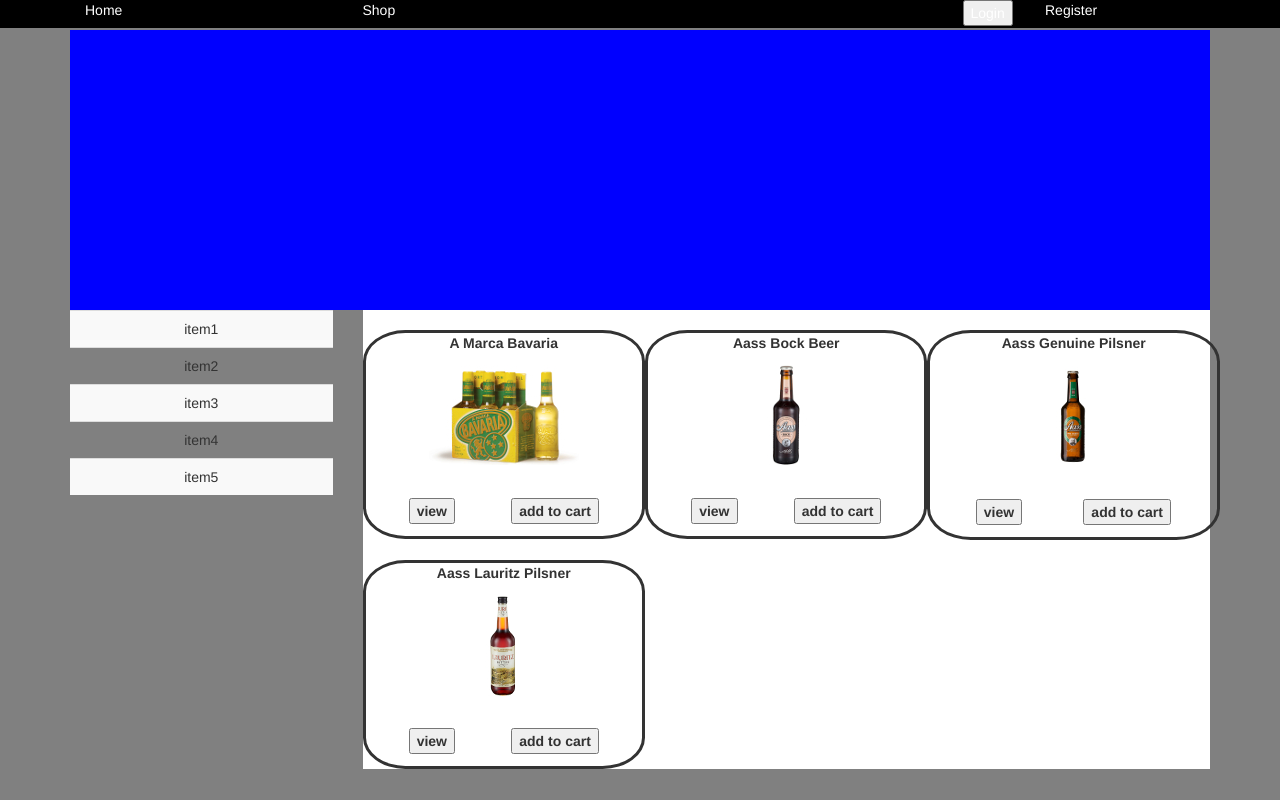
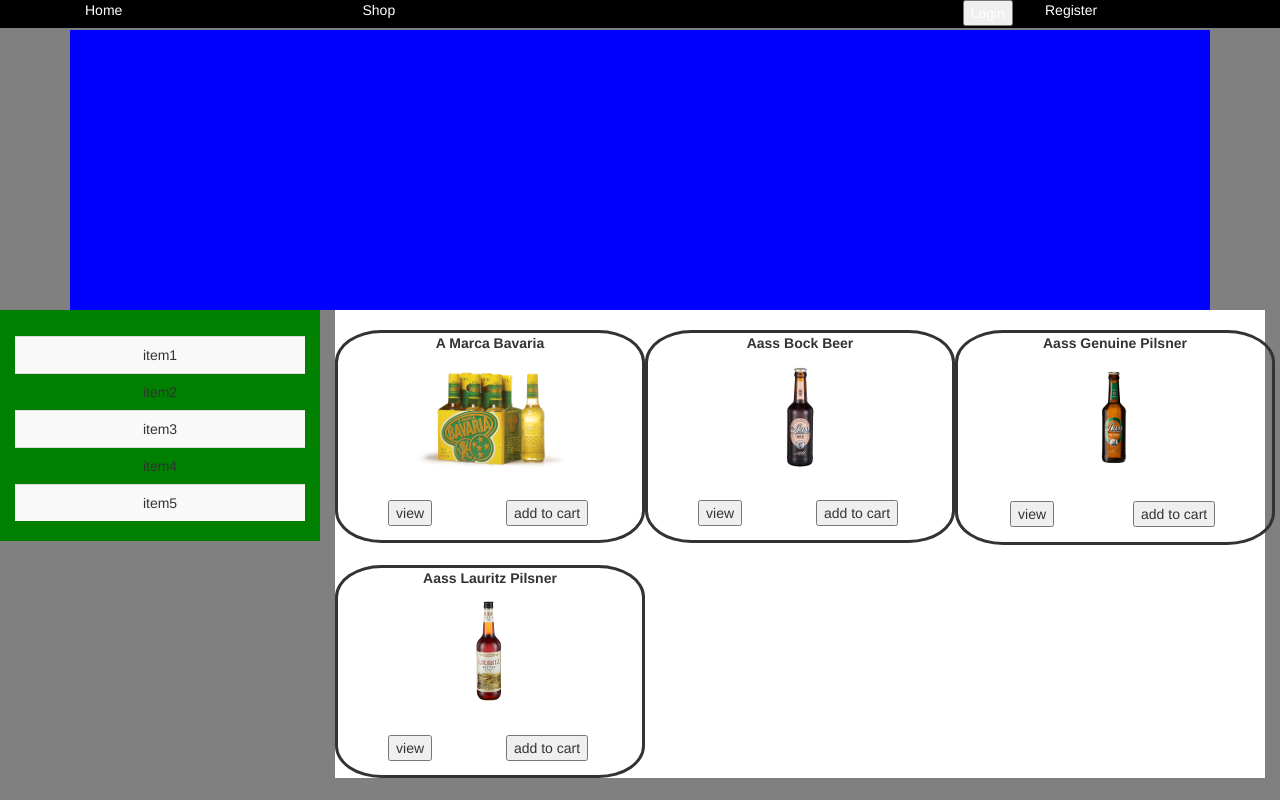
Before and after one commit to garvins84/BeerHub, a PHP site: page /shop.php in a window 1280 px wide. Run offline with PHP 8.4, Linux system fonts and the light colour scheme; data comes from the database, SQL or seed files in the repository; some libraries are stand-ins or nearby versions.

Commit message:
Made design changes, added shop button functionality

```diff
--- a/config.ini
+++ b/config.ini
@@ -1,4 +1,4 @@
 [database]
 username = root
-password = ""
+password = "123456"
 dbname = beer
--- /dev/null
+++ b/index.js
@@ -0,0 +1,5 @@
+$(document).ready(()=> {
+  $('#shop-nav-btn').click(()=> {
+    window.location.href="shop.php";
+  });
+});
--- a/index.php
+++ b/index.php
@@ -8,6 +8,7 @@
         <link rel="stylesheet" href="https://maxcdn.bootstrapcdn.com/bootstrap/3.3.7/css/bootstrap.min.css">
         <meta name="viewport" content="width=device-width, initial-scale=1, user-scalable=no">
         <link rel="stylesheet" type="text/css" href="index.css">
+        <script src="index.js"></script>
     </head>
     <body>
         <div id="background-image">
@@ -15,7 +16,7 @@
 
                 <h1><center>Find <strong style="color: orange">all</strong> the beer</center></h1>
                 <br>
-                <center><button class=" btn btn-warning">Start Shopping!</button></center>
+                <center><button id="shop-nav-btn" class=" btn btn-warning">Start Shopping!</a></button></center>
 
             </div>
         </div>
--- a/shop.css
+++ b/shop.css
@@ -30,3 +30,9 @@
     padding-right: 5%;
     padding-bottom: 5%;
 }
+
+#filter-table {
+    z-index: 99;
+    background-color: green;
+    padding-top: 2%;
+}
--- a/shop.php
+++ b/shop.php
@@ -15,10 +15,10 @@
 </head>
 
 <body>
-    <div class="container">
+    <div class="container-fluid">
         <div class="row">
             <div id="sidebar">
-        <div class="col-md-3 col-lg-3">
+                <div class="col-md-3 col-lg-3" id="filter-table">
                     <table class="table table-striped">
                         <tr>
                             <td><center>item1</center></td>
@@ -51,8 +51,9 @@
                 foreach ($rows as $rowitem){
                     if ($i % 2 === 0)
                         echo "<div class='row'>";
+
                     echo "<div class='col-md-4 col-lg-4 product-container'>";
-            echo "<center><strong>". $rowitem['BeerName'] ."</strong</center>";
+                    echo "<center><strong>". $rowitem['BeerName'] ."</strong></center>";
                     echo "<center><img id='image-layer' src='". $rowitem['ImageString'] ."'></center>";
                     echo "<br>";
                     echo "<row>";
```
Lines whose indentation alone changed are shown as unchanged.
